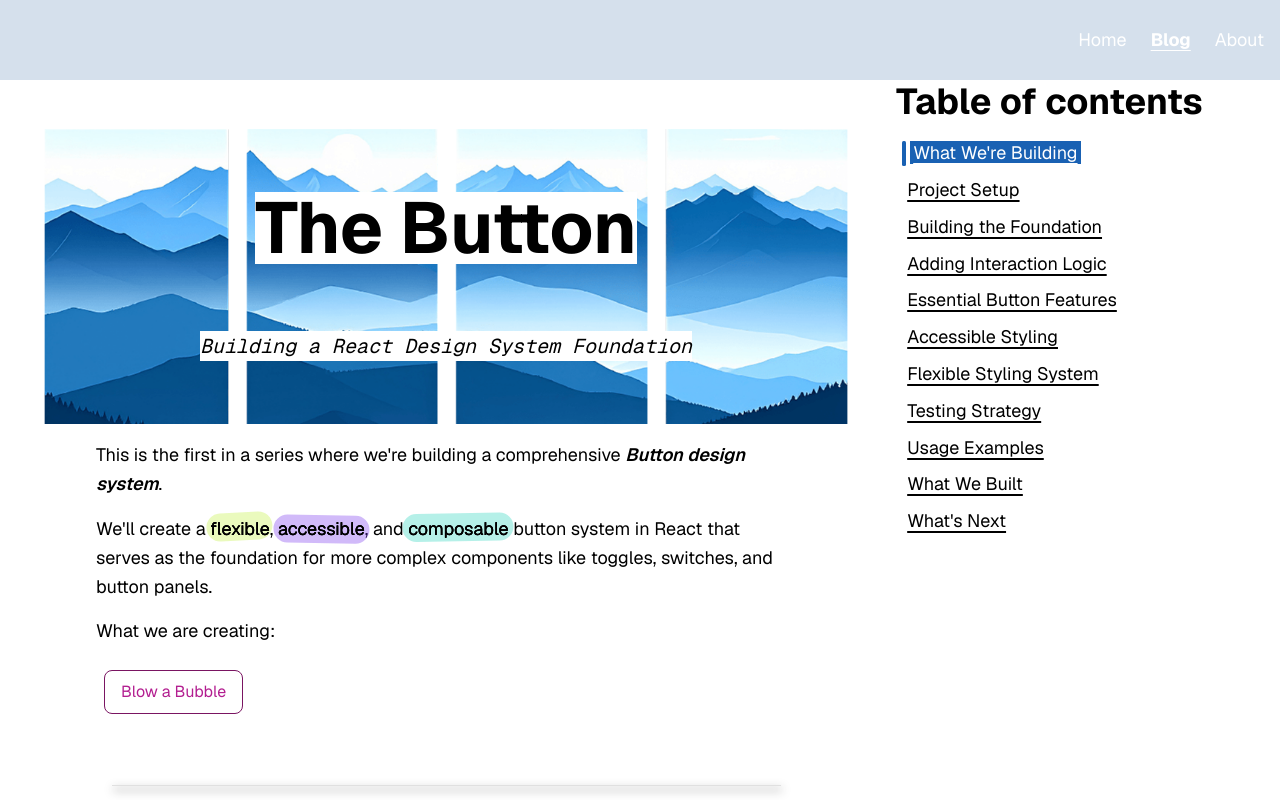
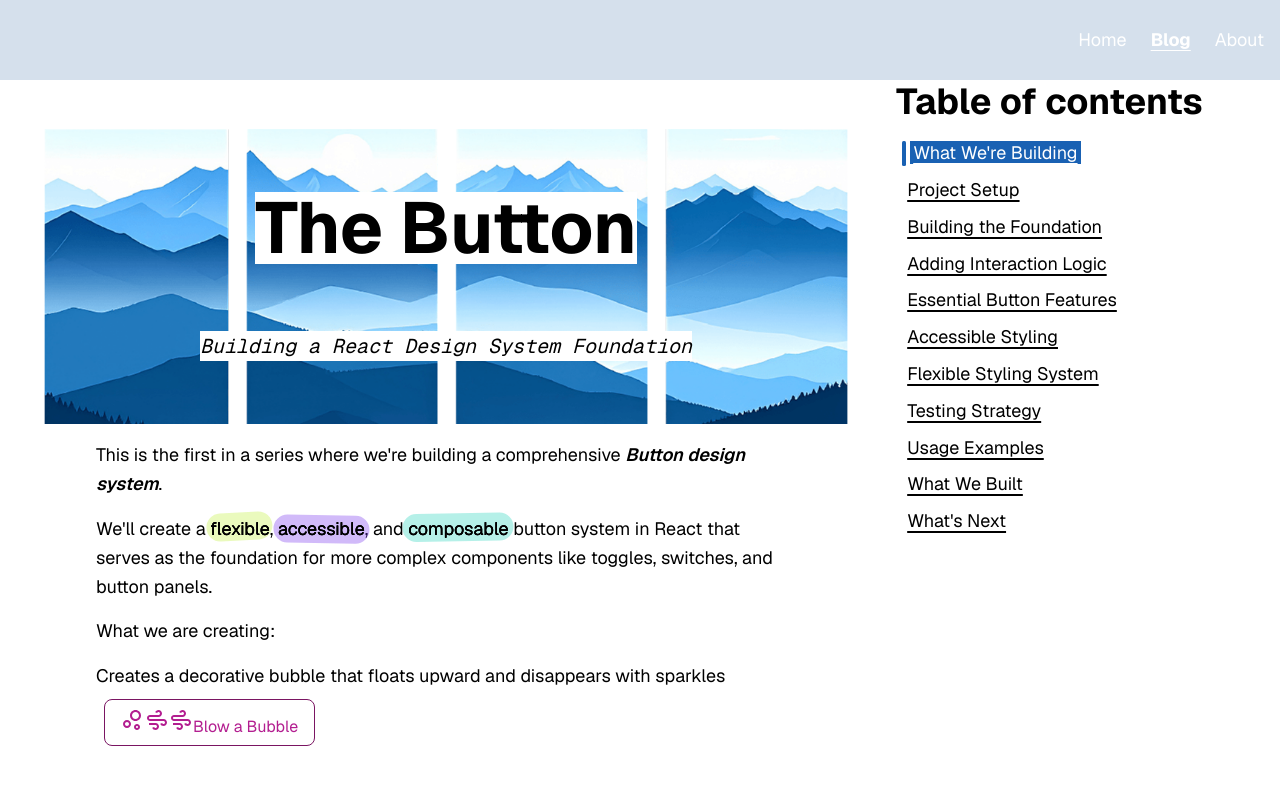
Before and after one commit to codercarl1243/react_components_system, a Next.js app: page /blog/design-system/buttons in a window 1280 px wide. Shown: the top 800 px of the page. Built offline with nearby package versions, Linux system fonts and the light colour scheme.

Commit message:
UPDATE basebutton example fo rfunsies

```diff
--- a/app/blog/design-system/buttons/examples/BaseButtonExample.tsx
+++ b/app/blog/design-system/buttons/examples/BaseButtonExample.tsx
@@ -1,5 +1,7 @@
 'use client';
 import Button from "@/components/button";
+import Icon from "@/components/icon";
+import { RiBubbleChartLine, RiWindyLine } from "@remixicon/react";
 import { useEffect, useRef, useState } from "react";
 
 type TBubble = {
@@ -42,6 +44,16 @@ export function BaseButtonExample() {
     const [isLoading, setIsLoading] = useState<boolean>(false);
     const bubbleIdCounter = useRef(0);
 
+    const removeBubble = (bubbleId: string) => {
+        setBubbles(prev => prev.filter(b => b.id !== bubbleId));
+        const timeouts = timeoutsRef.current.get(bubbleId);
+        if (timeouts) {
+            clearTimeout(timeouts.removeFromDOMTimeout);
+            clearTimeout(timeouts.popTimeout);
+            timeoutsRef.current.delete(bubbleId);
+        }
+    };
+
     const addBubble = () => {
         if (cooldownRef.current) return;
 
@@ -59,16 +71,16 @@ export function BaseButtonExample() {
         const LIFE_TIME = 3000 + Math.random() * 4000; // 3-7s
         const POP_DURATION = 400;
         const BUBBLE_ID = `bubble-${bubbleIdCounter.current++}`;
-        const BUBBLE_COLOR = `--color-emphasis-${  (Math.floor(Math.random() * 9) + 1) * 100}`
+        const BUBBLE_COLOR = `--color-emphasis-${(Math.floor(Math.random() * 9) + 1) * 100}`
         const BUBBLE_SIZE = 20 + Math.random() * 40;
 
         const bubble: TBubble = {
             id: BUBBLE_ID,
-            left: `${10 + Math.random() * 80  }vw`,
-            top: `${10 + Math.random() * 80  }vh`,
-            size: `${BUBBLE_SIZE  }px`,
+            left: `${10 + Math.random() * 80}vw`,
+            top: `${10 + Math.random() * 80}vh`,
+            size: `${BUBBLE_SIZE}px`,
             cssColorVar: BUBBLE_COLOR,
-            floatAnimation: `float${  Math.floor(Math.random() * 3) + 1}`,
+            floatAnimation: `float${Math.floor(Math.random() * 3) + 1}`,
             animationLength: LIFE_TIME,
             isPopping: false
         };
@@ -88,15 +100,20 @@ export function BaseButtonExample() {
             }
         }, LIFE_TIME - POP_DURATION);
 
-        const removeFromDOMTimeout = setTimeout(() => {
-            setBubbles((prev) => prev.filter((b) => b.id !== bubble.id));
-            timeoutsRef.current.delete(BUBBLE_ID);
-        }, LIFE_TIME);
+        const removeFromDOMTimeout = setTimeout(() => removeBubble(BUBBLE_ID), LIFE_TIME);
 
         // Store timeouts for cleanup
         timeoutsRef.current.set(bubble.id, { removeFromDOMTimeout, popTimeout });
     };
+    const popBubble = (bubbleId: string) => {
+        const bubbleElement = document.querySelector(`[data-bubble-id="${bubbleId}"]`) as HTMLElement;
+        // Find bubble in state
+        const bubble = bubbles.find(b => b.id === bubbleId);
+        if (!bubble) return;
 
+        removeBubble(bubbleId)
+        createSplatter(bubbleElement, bubble.cssColorVar, parseInt(bubble.size));
+    }
     const createSplatter = (bubbleElement: HTMLElement, bubbleColor: string, bubbleSize: number) => {
         const rect = bubbleElement.getBoundingClientRect();
         const centerX = rect.left + rect.width / 2;
@@ -144,12 +161,14 @@ export function BaseButtonExample() {
                     animation: `${floatAnimation} ${animationLength}ms linear forwards`,
                 }}
             >
-                <div
+                <Button
                     className="bubble-inner"
+                    onClick={() => popBubble(id)}
                     style={{
                         width: size,
                         height: size,
                         backgroundColor: `color-mix(in srgb, var(${cssColorVar}) 40%, transparent)`,
+                        outlineColor: `var(${cssColorVar})`,
                         borderColor: `var(${cssColorVar})`,
                         animation: isPopping
                             ? `rotate ${animationLength}ms cubic-bezier(0.25, 0.1, 0.25, 1) forwards, pop 400ms cubic-bezier(0.25, -1, 0, 1) forwards`
@@ -162,7 +181,7 @@ export function BaseButtonExample() {
 
     type CSSWithVars = React.CSSProperties & Record<'--end-x' | '--end-y', string>;
     const generateSplatter = ({
-       x, y, size, delay, endX, endY, color
+        x, y, size, delay, endX, endY, color
     }: TSparkle) => {
         const styleObject: CSSWithVars = {
             left: `${x}px`,
@@ -182,6 +201,8 @@ export function BaseButtonExample() {
         )
     }
 
+
+
     // Cleanup on unmount
     useEffect(() => {
         return () => {
@@ -195,21 +216,29 @@ export function BaseButtonExample() {
         };
     }, []);
 
+    const loadingText = "Taking a breath";
+    const text = "Blow a Bubble";
     return (
         <div className="button-example--base">
-            <p id="bubble-description" className="sr-only">
+            <p id="bubble-description">
                 Creates a decorative bubble that floats upward and disappears with sparkles
+                <span className="sr-only" role="status">
+                    {isLoading ? loadingText : text}
+                </span>
             </p>
             <Button
                 onClick={addBubble}
                 isLoading={isLoading}
-                loadingText="Taking a breath"
                 data-style="outlined"
                 data-variant="accent"
-                aria-label={isLoading ? "Creating bubble animation" : "Create floating bubble animation"}
                 aria-describedby="bubble-description"
+
             >
-                Blow a Bubble
+                <Icon icon={RiBubbleChartLine} />
+                <Icon icon={RiWindyLine} />
+
+                {isLoading ? <Icon icon={RiBubbleChartLine} /> : <Icon icon={RiWindyLine} />}
+                <span>{isLoading ? loadingText : text}</span>
             </Button>
             {bubbles.map((bubble) => <div key={bubble.id}>{generateBubble(bubble)}</div>)}
             {sparkles.map((sparkle) => <div key={sparkle.id}>{generateSplatter(sparkle)}</div>)}
--- a/app/styles/components/examples/bubble.css
+++ b/app/styles/components/examples/bubble.css
@@ -1,9 +1,13 @@
 .bubble {
     position: fixed;
     border-radius: 50%;
-    pointer-events: none;
     z-index: 1000;
     animation: float1 6000ms ease-in-out infinite;
+    &:hover {
+        .bubble-inner {
+            scale: 1.25;
+        }
+    }
 }
 
 .bubble-inner {
```
